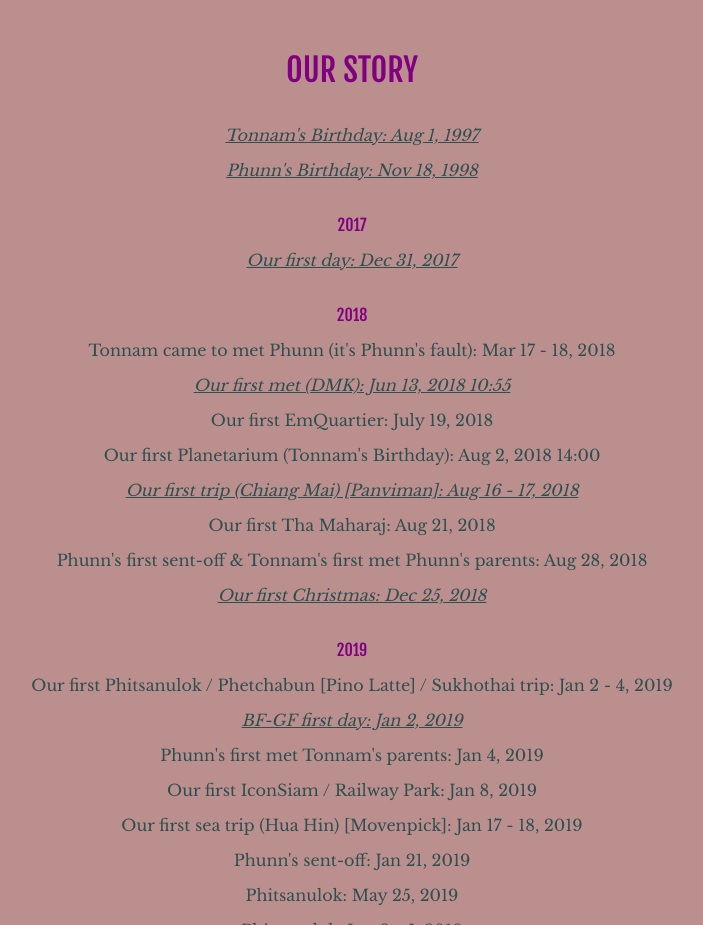
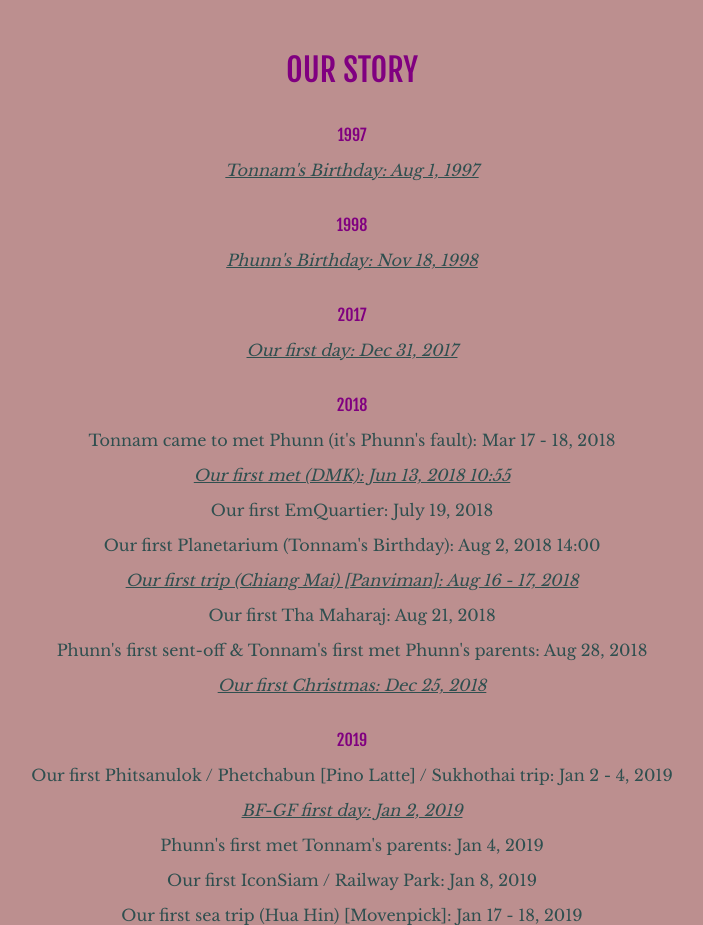
Before and after one commit to pbooncho/pbooncho.github.io, a plain HTML site: page index.html in a window 1280 px wide. Shown: the part 1080-2005 px from the top of the page, without its empty margins (288-991 px from the left). Drawn offline with nearby package versions, Linux system fonts and the light colour scheme; a web font is replaced by a local one.

Commit message:
Update index.html

```diff
--- a/index.html
+++ b/index.html
@@ -34,7 +34,10 @@
       <br>
       <a class="story-head">OUR STORY</a>
       <br>
+      <a class="story-head2">1997</a>
       <a class="bold">Tonnam's Birthday: Aug 1, 1997</a>
+      <br>
+      <a class="story-head2">1998</a>
       <a class="bold">Phunn's Birthday: Nov 18, 1998</a>
       <br>
       <a class="story-head2">2017</a>
```
